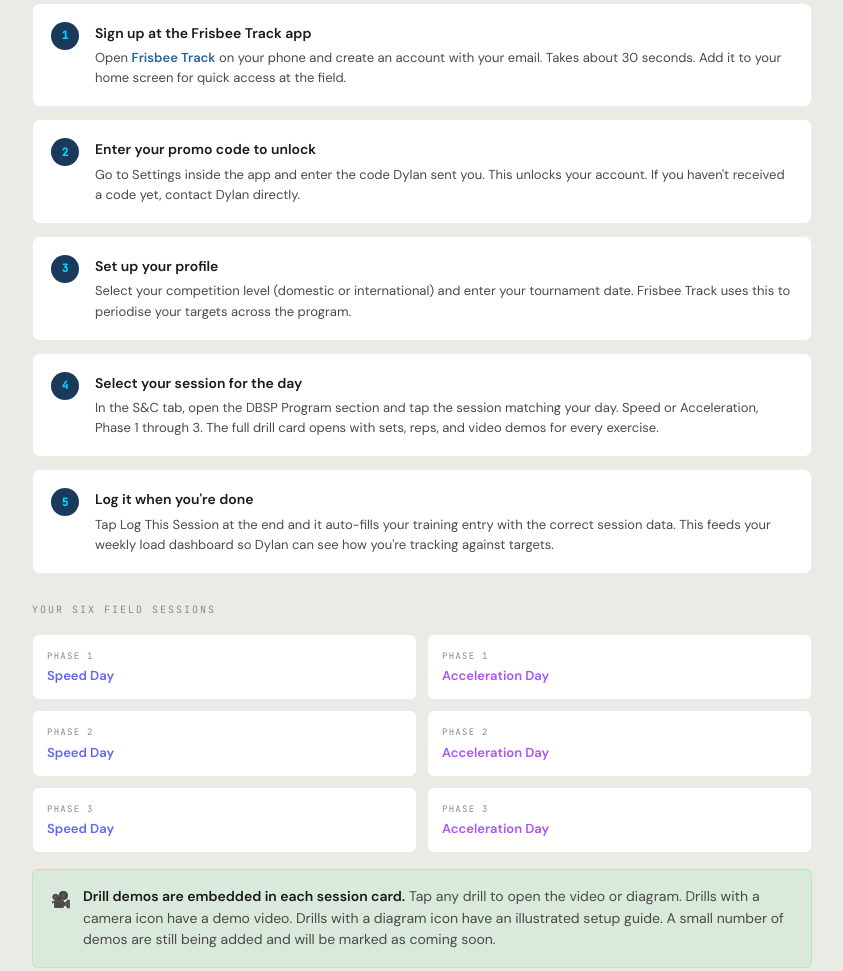
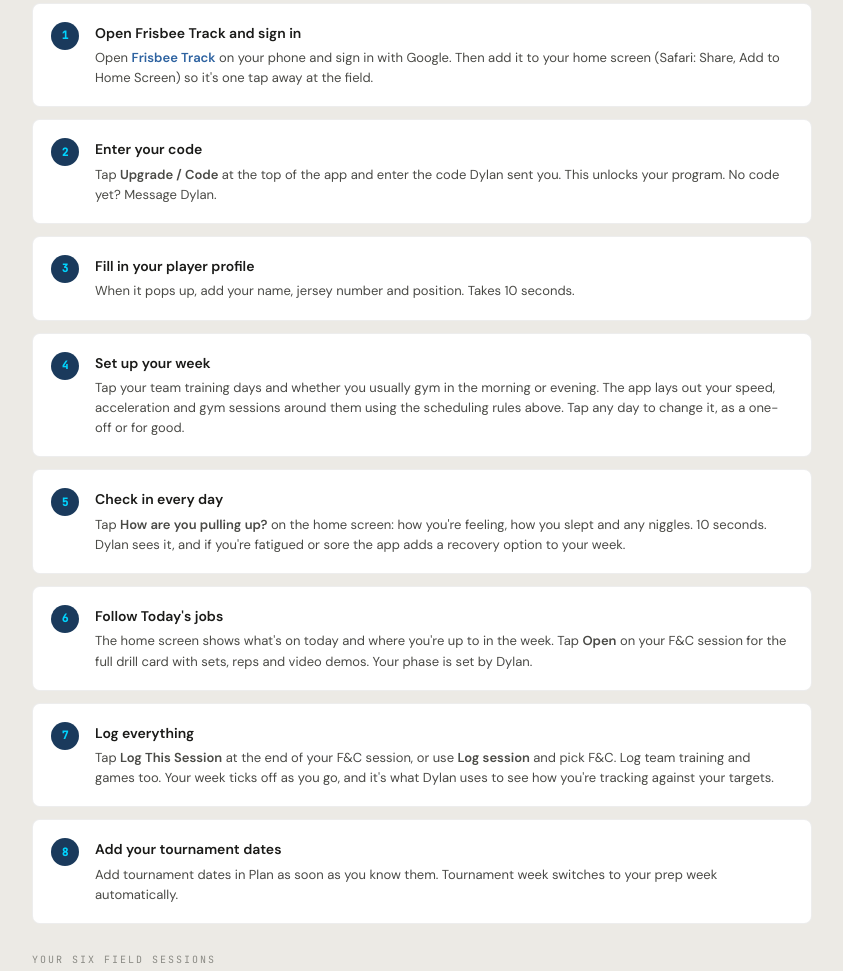
Before and after one commit to dylanbennett900/dbsp, a plain HTML site: page onboarding.html in a window 1280 px wide. Shown: the part 3961-4932 px from the top of the page, without its empty margins (218-1061 px from the left). Drawn offline with nearby package versions, Linux system fonts and the light colour scheme; a web font is replaced by a local one.

Commit message:
Onboarding: current Frisbee Track workflow, tournament week speed hit, RPE wording, contact anytime
- App steps: Google sign-in, Upgrade / Code, profile, set up your week, daily check-in, Today's jobs, logging, tournament dates
- Tournament week: short speed hit as its own session or at the start of team training; Power Up two days out
- RPE note no longer says to leave reps in the tank
- Recovery: app adds a recovery option after a fatigued/sore check-in
- Removes the WhatsApp group; contact Dylan anytime

Co-Authored-By: Claude Opus 5.5 <noreply@anthropic.com>
Claude-Session: https://claude.ai/code/session_012xsD95fcrKBAPi8YyBXwnx

```diff
--- a/onboarding.html
+++ b/onboarding.html
@@ -896,7 +896,7 @@ footer{
       </div>
       <div class="rule-card">
         <div class="rule-icon">RPE</div>
-        <div class="rule-text"><strong>Where no percentage is given, target RPE 7-8.</strong> That's working hard but leaving 2-3 reps in the tank. Getting close to failure is expected and required for appropriate strength development, don't be afraid of that.</div>
+        <div class="rule-text"><strong>Where no percentage is given, start around RPE 7-8.</strong> Hard, quality sets. Some sets will push closer to failure and that's expected; it's part of building strength. Know what each set is for and work accordingly.</div>
       </div>
       <div class="rule-card">
         <div class="rule-icon">⊞</div>
@@ -949,36 +949,57 @@ footer{
       <div class="ft-step">
         <div class="ft-step-num">1</div>
         <div class="ft-step-body">
-          <div class="ft-step-title">Sign up at the Frisbee Track app</div>
-          <div class="ft-step-desc">Open <a href="https://dylanbennett900.github.io/disc-load" target="_blank">Frisbee Track</a> on your phone and create an account with your email. Takes about 30 seconds. Add it to your home screen for quick access at the field.</div>
+          <div class="ft-step-title">Open Frisbee Track and sign in</div>
+          <div class="ft-step-desc">Open <a href="https://dylanbennett900.github.io/disc-load" target="_blank">Frisbee Track</a> on your phone and sign in with Google. Then add it to your home screen (Safari: Share, Add to Home Screen) so it's one tap away at the field.</div>
         </div>
       </div>
       <div class="ft-step">
         <div class="ft-step-num">2</div>
         <div class="ft-step-body">
-          <div class="ft-step-title">Enter your promo code to unlock</div>
-          <div class="ft-step-desc">Go to Settings inside the app and enter the code Dylan sent you. This unlocks your account. If you haven't received a code yet, contact Dylan directly.</div>
+          <div class="ft-step-title">Enter your code</div>
+          <div class="ft-step-desc">Tap <strong>Upgrade / Code</strong> at the top of the app and enter the code Dylan sent you. This unlocks your program. No code yet? Message Dylan.</div>
         </div>
       </div>
       <div class="ft-step">
         <div class="ft-step-num">3</div>
         <div class="ft-step-body">
-          <div class="ft-step-title">Set up your profile</div>
-          <div class="ft-step-desc">Select your competition level (domestic or international) and enter your tournament date. Frisbee Track uses this to periodise your targets across the program.</div>
+          <div class="ft-step-title">Fill in your player profile</div>
+          <div class="ft-step-desc">When it pops up, add your name, jersey number and position. Takes 10 seconds.</div>
         </div>
       </div>
       <div class="ft-step">
         <div class="ft-step-num">4</div>
         <div class="ft-step-body">
-          <div class="ft-step-title">Select your session for the day</div>
-          <div class="ft-step-desc">In the S&amp;C tab, open the DBSP Program section and tap the session matching your day. Speed or Acceleration, Phase 1 through 3. The full drill card opens with sets, reps, and video demos for every exercise.</div>
+          <div class="ft-step-title">Set up your week</div>
+          <div class="ft-step-desc">Tap your team training days and whether you usually gym in the morning or evening. The app lays out your speed, acceleration and gym sessions around them using the scheduling rules above. Tap any day to change it, as a one-off or for good.</div>
         </div>
       </div>
       <div class="ft-step">
         <div class="ft-step-num">5</div>
         <div class="ft-step-body">
-          <div class="ft-step-title">Log it when you're done</div>
-          <div class="ft-step-desc">Tap Log This Session at the end and it auto-fills your training entry with the correct session data. This feeds your weekly load dashboard so Dylan can see how you're tracking against targets.</div>
+          <div class="ft-step-title">Check in every day</div>
+          <div class="ft-step-desc">Tap <strong>How are you pulling up?</strong> on the home screen: how you're feeling, how you slept and any niggles. 10 seconds. Dylan sees it, and if you're fatigued or sore the app adds a recovery option to your week.</div>
+        </div>
+      </div>
+      <div class="ft-step">
+        <div class="ft-step-num">6</div>
+        <div class="ft-step-body">
+          <div class="ft-step-title">Follow Today's jobs</div>
+          <div class="ft-step-desc">The home screen shows what's on today and where you're up to in the week. Tap <strong>Open</strong> on your F&amp;C session for the full drill card with sets, reps and video demos. Your phase is set by Dylan.</div>
+        </div>
+      </div>
+      <div class="ft-step">
+        <div class="ft-step-num">7</div>
+        <div class="ft-step-body">
+          <div class="ft-step-title">Log everything</div>
+          <div class="ft-step-desc">Tap <strong>Log This Session</strong> at the end of your F&amp;C session, or use <strong>Log session</strong> and pick F&amp;C. Log team training and games too. Your week ticks off as you go, and it's what Dylan uses to see how you're tracking against your targets.</div>
+        </div>
+      </div>
+      <div class="ft-step">
+        <div class="ft-step-num">8</div>
+        <div class="ft-step-body">
+          <div class="ft-step-title">Add your tournament dates</div>
+          <div class="ft-step-desc">Add tournament dates in Plan as soon as you know them. Tournament week switches to your prep week automatically.</div>
         </div>
       </div>
     </div>
@@ -1029,7 +1050,7 @@ footer{
     <p class="section-eyebrow">Competition prep</p>
     <h2 class="section-h">Tournament weeks</h2>
     <p class="section-body">
-      A specific tournament prep week replaces your normal gym loading in the weeks leading into a tournament. Let Dylan know your tournament dates as early as possible so this can be planned ahead.
+      Your tournament week replaces your normal week. Add your tournament dates in the app (or Dylan will set them for your team) and Frisbee Track switches to the prep week automatically.
     </p>
     <div class="tournament-block">
       <h4>Tournament prep week</h4>
@@ -1037,8 +1058,9 @@ footer{
         <li>Two gym sessions only, both with a power focus</li>
         <li>Volume reduced, intensity kept high, maintains neural readiness</li>
         <li>Manages residual fatigue from prior training weeks</li>
-        <li>No field conditioning sessions required</li>
-        <li>Speed efforts at team training may be suggested, Dylan will advise</li>
+        <li>No conditioning. One short speed hit early in the week: 2-3 build-ups and 4 box drills</li>
+        <li>Do the speed hit as its own short session, or at the start of team training after the warm-up. Whichever keeps you freshest</li>
+        <li>Power Up session two days out from game day, activation only</li>
       </ul>
     </div>
     <div class="alert amber" style="margin-top:16px">
@@ -1053,7 +1075,7 @@ footer{
   <div class="section-inner">
     <p class="section-eyebrow">Recovery</p>
     <h2 class="section-h">Recovery menu</h2>
-    <p class="section-body">Recovery is part of the program, not optional. Use the menu below based on how you're feeling after training. You don't need to do all of them, pick the option that fits your situation.</p>
+    <p class="section-body">Recovery is part of the program, not optional. Use the menu below based on how you're feeling after training. You don't need to do all of them, pick the option that fits your situation. If you check in fatigued or sore, Frisbee Track adds a recovery option to your week automatically.</p>
 
     <div class="recovery-grid">
       <div class="recovery-card">
@@ -1138,7 +1160,7 @@ footer{
     <p class="section-eyebrow">Questions</p>
     <h2 class="section-h">Getting in touch</h2>
     <p class="section-body">
-      For scheduling questions, injury modifications, tournament planning, or anything program-related. Reach out directly. You'll also be added to the DBSP WhatsApp group where general questions, tournament scheduling, and program updates are shared.
+      Scheduling questions, injury modifications, tournament planning, or anything program-related. Contact Dylan anytime.
     </p>
     <div class="contact-block">
       <div class="contact-text">
@@ -1146,10 +1168,6 @@ footer{
         <p>Injuries, modifications, tournament dates, program questions.</p>
       </div>
       <a href="mailto:dbsportperformance@gmail.com" class="contact-btn">Get in touch</a>
-    </div>
-    <div class="alert green" style="margin-top:16px">
-      <div class="alert-icon">💬</div>
-      <div class="alert-text"><strong>WhatsApp group</strong>. You'll receive an invite link separately. Use this for general questions, tournament scheduling, and program discussion.</div>
     </div>
   </div>
 </section>
```
